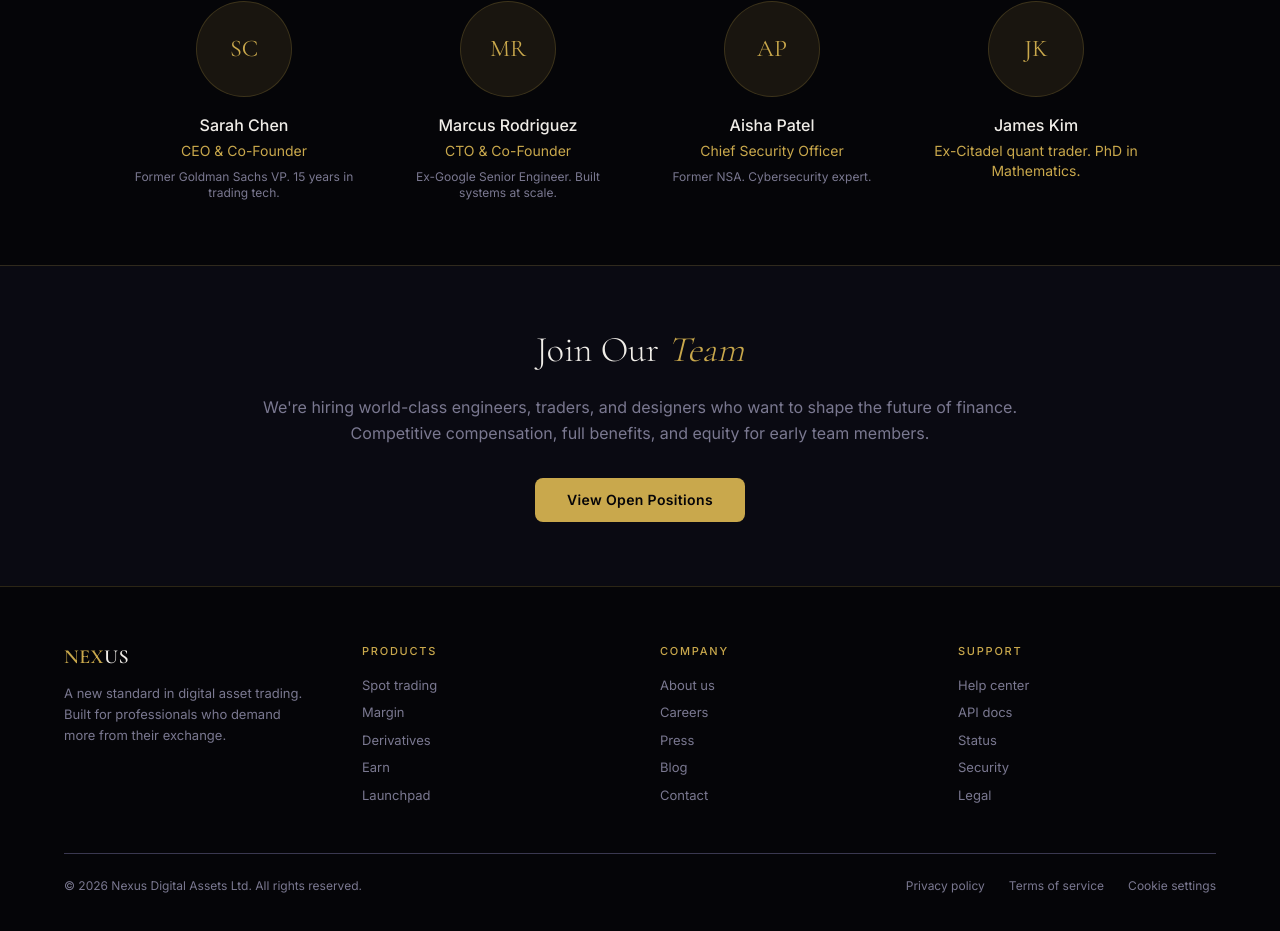
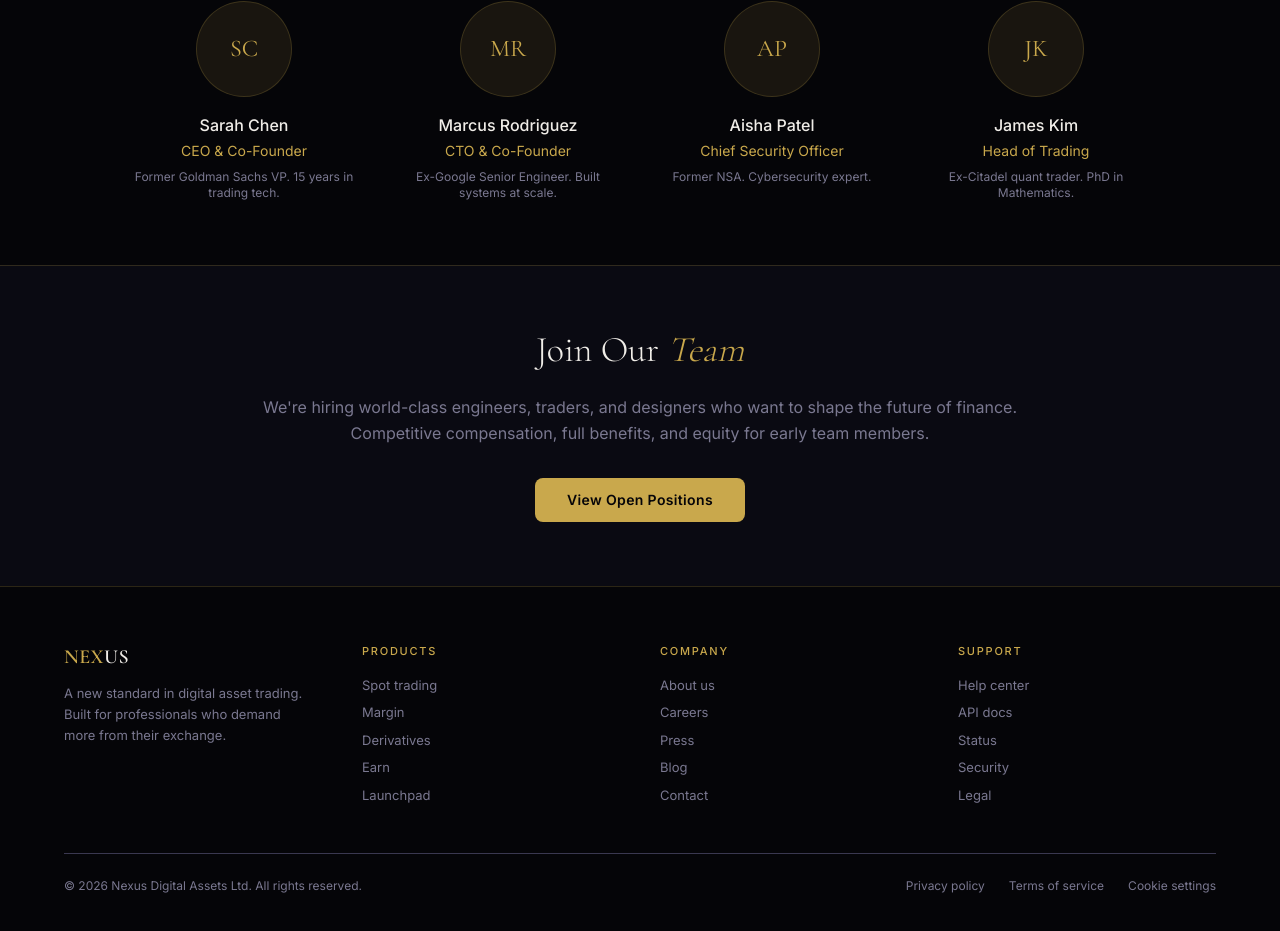
Before and after one commit to Tewodros-Tilahun-01/NEXUS, a Next.js app: page /company in a window 1280 px wide. Shown: the part 1320-2251 px from the top of the page. Built offline with nearby package versions, Linux system fonts and the light colour scheme.

Commit message:
fix: correct duplicate property in company page leadership data

```diff
--- a/app/company/page.tsx
+++ b/app/company/page.tsx
@@ -93,7 +93,7 @@ export default function CompanyPage() {
               {
                 name: "James Kim",
                 role: "Head of Trading",
-                role: "Ex-Citadel quant trader. PhD in Mathematics.",
+                bio: "Ex-Citadel quant trader. PhD in Mathematics.",
               },
             ].map((person) => (
               <div key={person.name} className="text-center">
```
